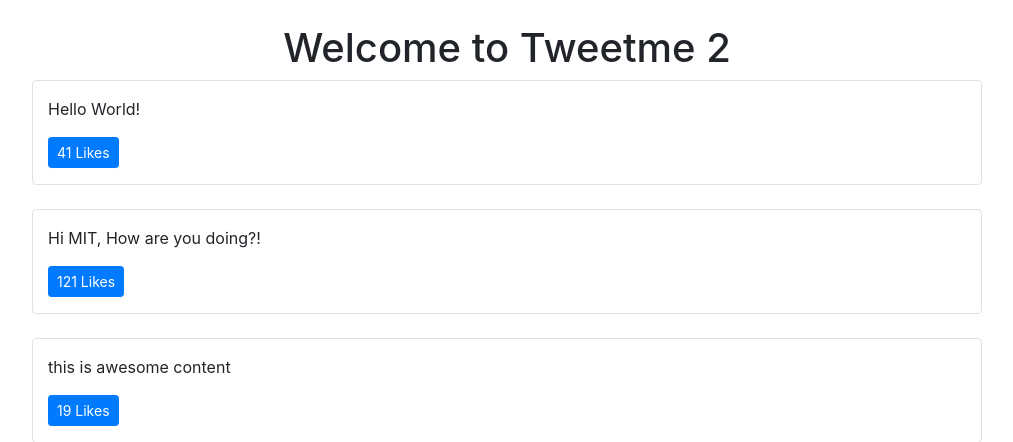
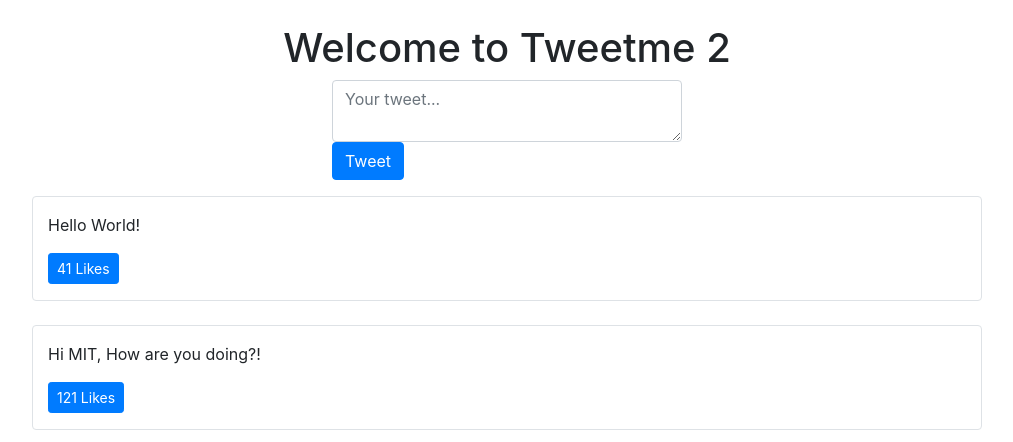
Before and after one commit to SBekzod/twitter, a Django app: page / in a window 1280 px wide. Shown: the part 56-498 px from the top of the page, without its empty margins (133-1146 px from the left). Run offline with Django 3.2, Linux system fonts and the light colour scheme; data comes from the database, SQL or seed files in the repository; both versions use the stored data as it was after the commit; some libraries are stand-ins or nearby versions.

Commit message:
feat: add form into home template and redirect after usage

```diff
--- a/templates/pages/home.html
+++ b/templates/pages/home.html
@@ -10,6 +10,18 @@ this is amazing!!!!
 <div class='row text-center'>
     <div class='col'>
         <h1>Welcome to Tweetme 2</h1>
+    </div>
+</div>
+
+
+<div class='row mb-3'>
+    <div class='col-md-4 mx-auto col-10'>
+        <form class='form' method='POST' action='/create-tweet'>
+            {% csrf_token %}
+            <input type='hidden' value='/' name='next' />
+            <textarea class='form-control' name='content' placeholder='Your tweet...'></textarea>
+            <button type='submit' class='btn btn-primary'>Tweet</button>
+        </form>
     </div>
 </div>
 
--- a/tweets/views.py
+++ b/tweets/views.py
@@ -1,6 +1,6 @@
 import random
 from django.http import HttpResponse, Http404, JsonResponse
-from django.shortcuts import render
+from django.shortcuts import redirect, render
 
 from .form import TweetForm
 from .models import Tweet
@@ -14,10 +14,14 @@ def home_view(request, *args, **kwargs):
 def tweet_create_view(request, *args, **kwargs):
     form = TweetForm(request.POST or None)
     print(f"post is here ${request.POST}")
+    next_url = request.POST.get("next") or None
+    print(f"next_url: ${next_url}")
     if form.is_valid():
         obj = form.save(commit=False)
         # do other form related logic
         obj.save()
+        if next_url != None:
+            return redirect(next_url)
         form = TweetForm()
     return render(request, "components/form.html", context={"form": form})
 
```
Also changed, not shown: db.sqlite3, tweets/form.py (line endings or trailing spaces).
